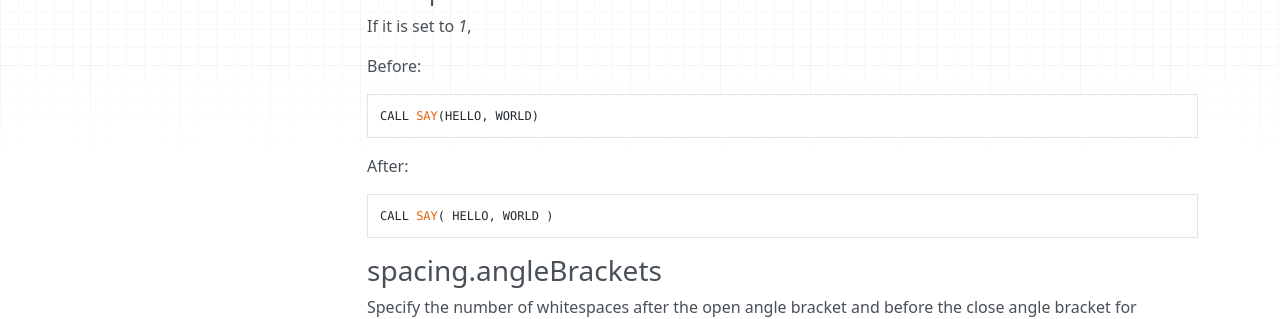
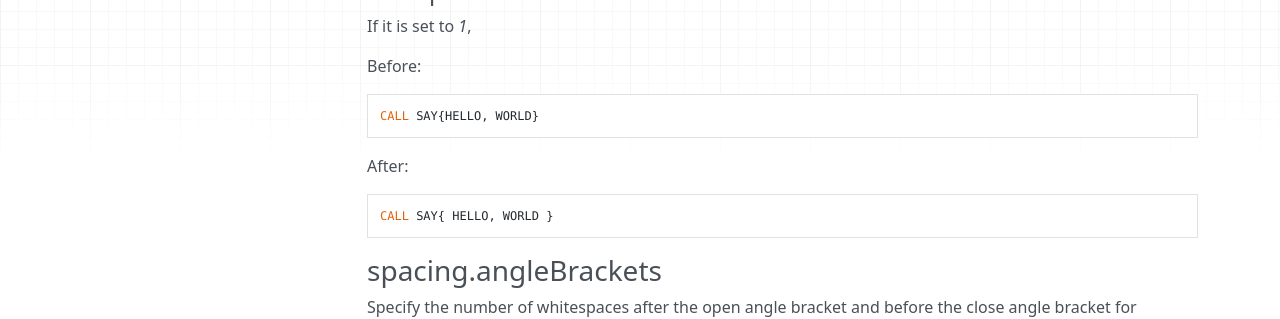
Before and after one commit to RocketSoftware/rocket-mvbasic, an MkDocs documentation site: the page built from docs/usage/Formatting.md, in a window 1280 px wide and 900 px high, scrolled down 7381 px. Shown: the part 151-470 px from the top of the window. Built offline with MkDocs 1.6.1, drawn with Linux system fonts in a browser that asks for light colours; nearby versions of some CDN libraries.

````diff
--- a/docs/usage/Formatting.md
+++ b/docs/usage/Formatting.md
@@ -395,13 +395,13 @@ If it is set to *1*,
 Before:
 
 ```
-CALL SAY(HELLO, WORLD)
+CALL SAY{HELLO, WORLD}
 ```
 
 After:
 
 ```
-CALL SAY( HELLO, WORLD )
+CALL SAY{ HELLO, WORLD }
 ```
 
 
````
